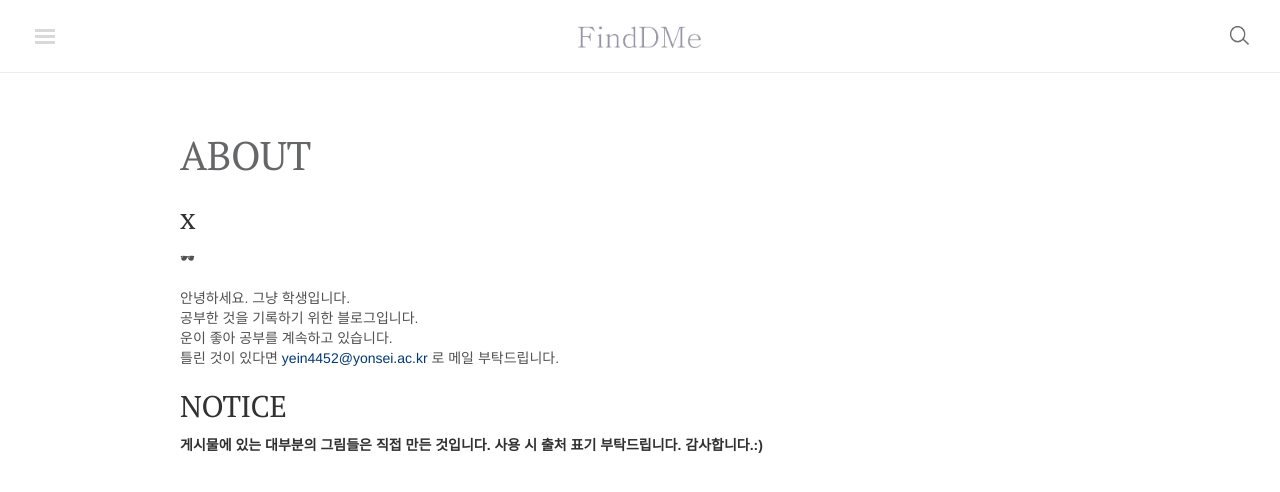
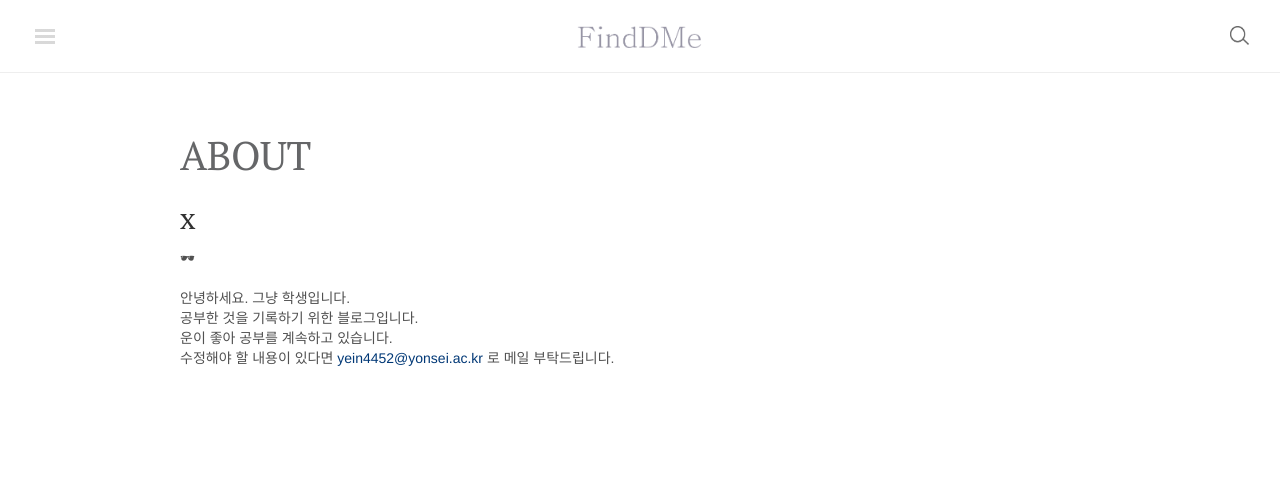
Before and after one commit to finddme/finddme.github.io, a Jekyll site: the page built from about.md, in a window 1280 px wide. Shown: the top 492 px of the page. Built offline with Jekyll 4.4.1, drawn with Linux system fonts in a browser that asks for light colours; nearby versions of some CDN libraries; comment, search, counter and statistics services are not loaded.

Commit message:
Update about.md

```diff
--- a/about.md
+++ b/about.md
@@ -9,8 +9,4 @@
 안녕하세요. 그냥 학생입니다.
 공부한 것을 기록하기 위한 블로그입니다.
 운이 좋아 공부를 계속하고 있습니다.
-틀린 것이 있다면 <a href="mailto:info@example.com?subject=subject&cc=cc@example.com">yein4452@yonsei.ac.kr </a>로 메일 부탁드립니다.
-
-## NOTICE
-
-**게시물에 있는 대부분의 그림들은 직접 만든 것입니다. 사용 시 출처 표기 부탁드립니다. 감사합니다.:)**
+수정해야 할 내용이 있다면 <a href="mailto:info@example.com?subject=subject&cc=cc@example.com">yein4452@yonsei.ac.kr </a>로 메일 부탁드립니다.
```
